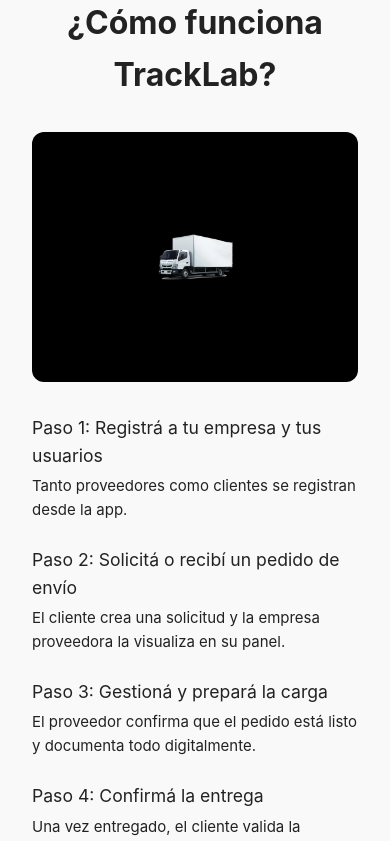
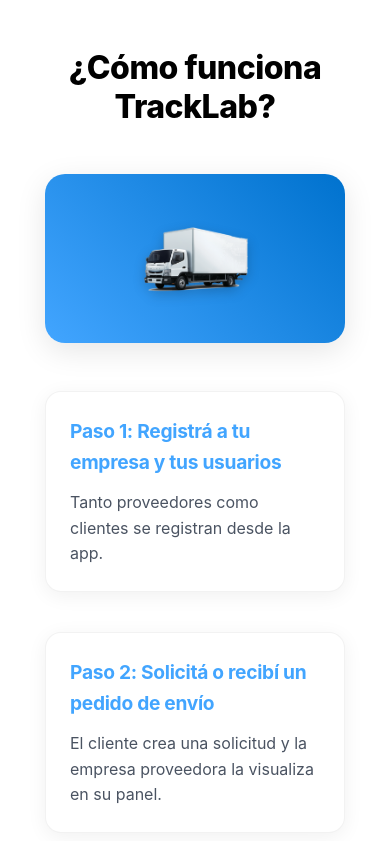
Before and after one commit to AlumWare/tracklab-landing-page, a Vue app: page / in a window 390 px wide. Shown: the part 5860-6701 px from the top of the page. Built offline with nearby package versions, Linux system fonts and the light colour scheme.

Commit message:
feat: how styles and animation

```diff
--- a/src/components/sections/HowItWorks.vue
+++ b/src/components/sections/HowItWorks.vue
@@ -60,91 +60,187 @@
 
 <style scoped>
 .how-it-works {
-  padding: 3rem 2rem;
-  background-color: #f9f9f9;
-  color: #222;
+  min-height: 100vh;
+  padding: 100px 2rem 4rem;
+  background-color: var(--neutral-white);
+  color: var(--neutral-black);
+  position: relative;
+  overflow: hidden;
 }
 
 .section-title {
-  font-size: 2rem;
-  font-weight: bold;
-  margin-bottom: 2rem;
+  font-size: 3rem;
+  font-weight: 800;
+  margin-bottom: 4rem;
   text-align: center;
+  letter-spacing: -0.5px;
+  line-height: 1.2;
 }
 
 .content {
   display: flex;
   flex-wrap: wrap;
-  gap: 2rem;
-  align-items: flex-start;
+  gap: 4rem;
+  align-items: center;
   justify-content: center;
+  max-width: 1400px;
+  margin: 0 auto;
+  padding: 0 2rem;
 }
 
 .video-box {
   flex: 1;
-  min-width: 300px;
-  display: flex;
-  justify-content: center;
-  align-items: center;
-  position: relative;
+  min-width: 350px;
+  max-width: 600px;
 }
 
 .video-placeholder {
   width: 100%;
-  max-width: 400px;
-  height: 250px;
-  background-color: black;
+  aspect-ratio: 16/9;
+  background: linear-gradient(45deg, var(--primary-blue), var(--primary-blue-dark));
   display: flex;
   justify-content: center;
   align-items: center;
-  border-radius: 12px;
+  border-radius: 20px;
   cursor: pointer;
+  transition: all 0.4s ease;
+  box-shadow: 0 8px 30px rgba(0, 0, 0, 0.1);
+  position: relative;
+  overflow: hidden;
+}
+
+.video-placeholder::before {
+  content: '';
+  position: absolute;
+  width: 100%;
+  height: 100%;
+  background: rgba(255, 255, 255, 0.1);
+  transform: translateX(-100%);
+  transition: transform 0.6s ease;
+}
+
+.video-placeholder:hover::before {
+  transform: translateX(100%);
 }
 
 .video-placeholder img {
-  width: 100px;
+  width: 140px;
+  filter: drop-shadow(0 4px 6px rgba(0, 0, 0, 0.2));
+  transition: transform 0.4s ease;
+}
+
+.video-placeholder:hover img {
+  transform: scale(1.15);
+}
+
+.steps {
+  flex: 1;
+  min-width: 350px;
+  max-width: 600px;
+}
+
+.step {
+  margin-bottom: 2.5rem;
+  padding: 2rem;
+  background: white;
+  border-radius: 16px;
+  box-shadow: 0 4px 20px rgba(0, 0, 0, 0.06);
+  transition: all 0.3s ease;
+  border: 1px solid rgba(0, 0, 0, 0.05);
+}
+
+.step:hover {
+  transform: translateX(8px);
+  box-shadow: 0 6px 25px rgba(0, 0, 0, 0.08);
+}
+
+.step strong {
+  display: block;
+  margin-bottom: 0.8rem;
+  font-size: 1.4rem;
+  color: var(--primary-blue);
+  font-weight: 700;
+  letter-spacing: -0.3px;
+}
+
+.step p {
+  color: var(--neutral-gray-700);
+  line-height: 1.6;
+  font-size: 1.1rem;
+  opacity: 0.9;
 }
 
 .video-container {
+  width: 100%;
+  aspect-ratio: 16/9;
   position: relative;
-  width: 100%;
-  max-width: 400px;
 }
 
 .close-btn {
   position: absolute;
-  top: -10px;
-  right: -10px;
+  top: -18px;
+  right: -18px;
   background: white;
-  color: red;
+  color: var(--primary-blue);
   border: none;
   border-radius: 50%;
-  width: 28px;
-  height: 28px;
+  width: 36px;
+  height: 36px;
   cursor: pointer;
   font-weight: bold;
   z-index: 1;
-  box-shadow: 0 0 5px rgba(0,0,0,0.2);
+  box-shadow: 0 4px 12px rgba(0, 0, 0, 0.15);
+  transition: all 0.3s ease;
+  display: flex;
+  align-items: center;
+  justify-content: center;
+  font-size: 1.2rem;
+}
+
+.close-btn:hover {
+  transform: scale(1.1) rotate(90deg);
+  background: var(--primary-blue);
+  color: white;
 }
 
 .video-container iframe {
   width: 100%;
-  height: 250px;
-  border-radius: 12px;
+  height: 100%;
+  border-radius: 20px;
+  box-shadow: 0 8px 30px rgba(0, 0, 0, 0.1);
 }
 
-.steps {
-  flex: 1;
-  min-width: 300px;
+@media (max-width: 768px) {
+  .section-title {
+    font-size: 2.2rem;
+    margin-bottom: 3rem;
+  }
+
+  .content {
+    gap: 3rem;
+    padding: 0 1rem;
+  }
+
+  .step {
+    padding: 1.5rem;
+  }
+
+  .step strong {
+    font-size: 1.2rem;
+  }
+
+  .step p {
+    font-size: 1rem;
+  }
 }
 
-.step {
-  margin-bottom: 1.5rem;
-}
+@media (max-width: 480px) {
+  .section-title {
+    font-size: 2rem;
+  }
 
-.step strong {
-  display: block;
-  margin-bottom: 0.25rem;
-  font-size: 1.1rem;
+  .video-box, .steps {
+    min-width: 300px;
+  }
 }
 </style>
--- a/src/components/sections/choose-plan.vue
+++ b/src/components/sections/choose-plan.vue
@@ -62,7 +62,7 @@
     left: 0;
     width: 100%;
     height: 100px;
-    background-color: #f5f7fa;
+    background-color: var(--neutral-white);
     border-radius: 0 0 50% 50%;
   }
 
```
